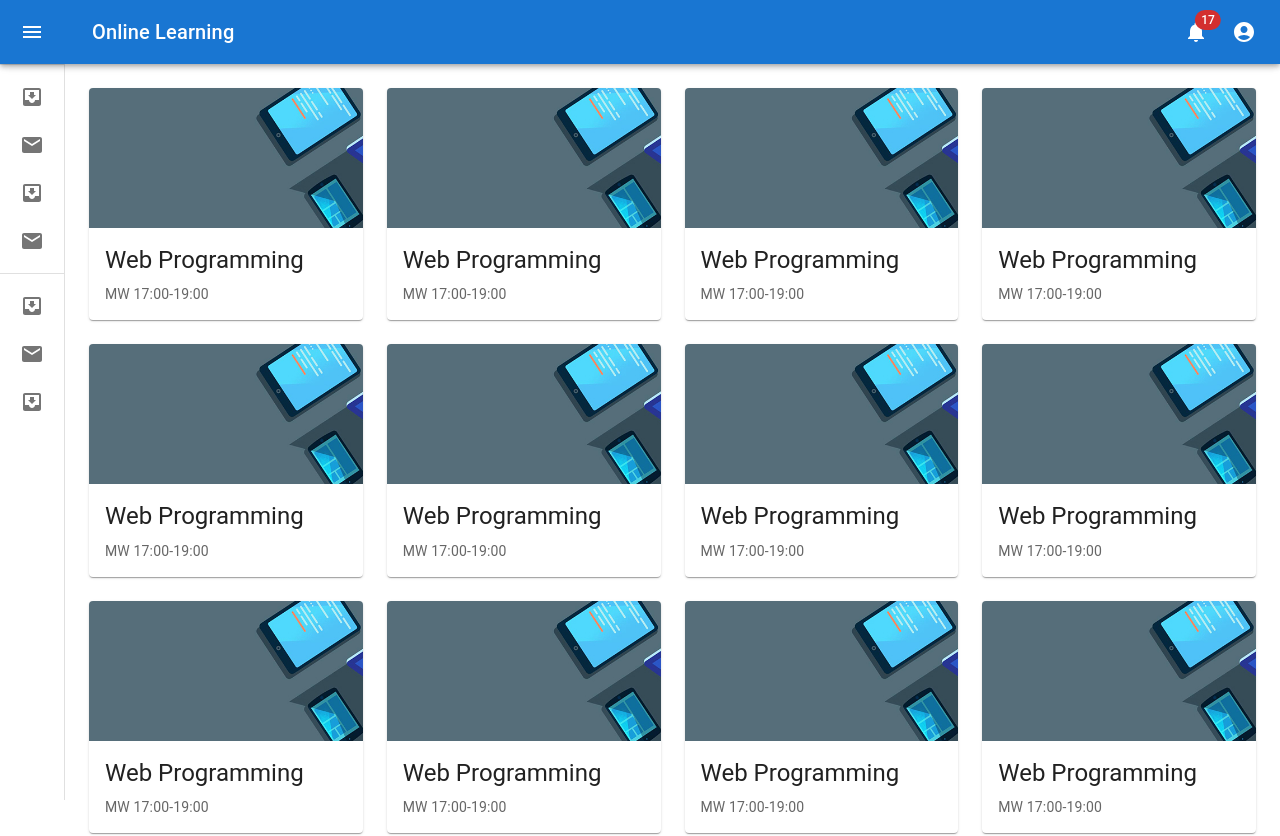
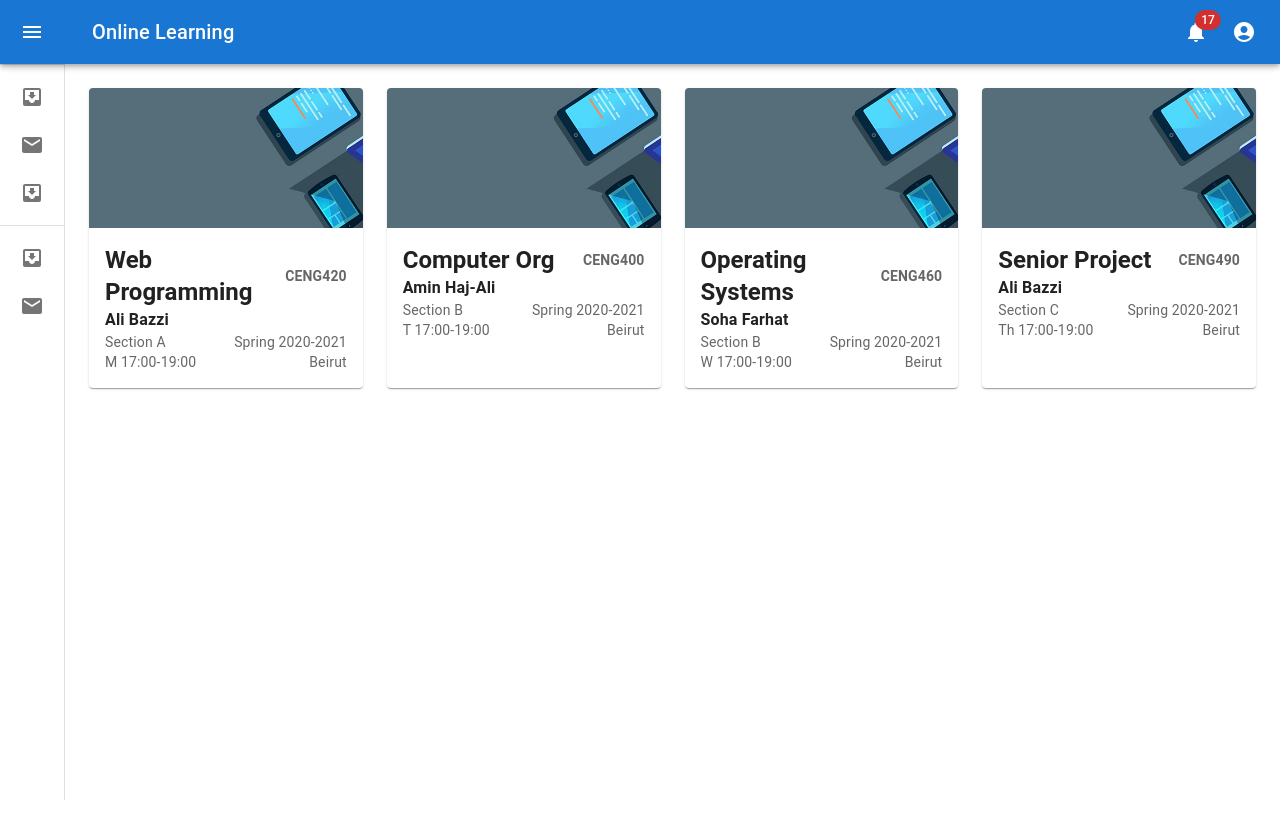
Before and after one commit to nourhashem/online-learning-frontend, a React (Create React App) app: page /dashboard in a window 1280 px wide. Shown: the top 836 px of the page. After the commit the page ends 800 px from the top, so only its background shows below. Built offline with nearby package versions, Linux system fonts and the light colour scheme.

Commit message:
implement class component and tabs

```diff
--- a/src/app.jsx
+++ b/src/app.jsx
@@ -7,6 +7,9 @@ import SignUp from 'containers/SignUp';
 import Dashboard from 'containers/Dashboard';
 import Home from 'containers/Home';
 import Class from 'containers/Class';
+import ClassWork from 'containers/Class/ClassWork';
+import ClassChat from 'containers/Class/ClassChat';
+import ClassStream from 'containers/Class/ClassStream';
 import Main from 'containers/Main';
 
 const App = () => {
@@ -28,7 +31,11 @@ const App = () => {
       <Route path="/signup" element={<SignUp />} />
       <Route path="/dashboard" element={<Dashboard />}>
         <Route index element={<Main />} />
-        <Route path="class" element={<Class />} />
+        <Route path="class/:classId" element={<Class />}>
+          <Route index element={<ClassStream />} />
+          <Route path="chat" element={<ClassChat />} />
+          <Route path="work" element={<ClassWork />} />
+        </Route>
       </Route>
       <Route path="*" element={<NotFound />} />
     </Routes>
--- /dev/null
+++ b/src/containers/Class/ClassChat.js
@@ -0,0 +1,5 @@
+import React from 'react';
+
+const c = () => <h1>Class Chat</h1>;
+
+export default c;
--- /dev/null
+++ b/src/containers/Class/ClassStream.js
@@ -0,0 +1,5 @@
+import React from 'react';
+
+const c = () => <h1>Class Stream</h1>;
+
+export default c;
--- /dev/null
+++ b/src/containers/Class/ClassWork.js
@@ -0,0 +1,5 @@
+import React from 'react';
+
+const c = () => <h1>Class Work</h1>;
+
+export default c;
--- a/src/containers/Class/index.js
+++ b/src/containers/Class/index.js
@@ -1,7 +1,38 @@
+import { Box, Tab, Tabs, Typography } from '@mui/material';
+import mockClasses from 'mocks/classes';
 import React from 'react';
+import { Link, Outlet, useParams } from 'react-router-dom';
 
 const Class = () => {
-  return <h1>Class</h1>;
+  const { classId } = useParams();
+  const myClass = mockClasses.find((c) => c.uuid === classId);
+  const path = document.location.pathname;
+  const startingIndex = path.includes('work')
+    ? 1
+    : path.includes('chat')
+    ? 2
+    : 0;
+  const [tabIndex, setTabIndex] = React.useState(startingIndex);
+  const handleChangeTab = (event, newValue) => {
+    setTabIndex(newValue);
+  };
+  return (
+    <Box>
+      <Typography sm={{ position: 'absolute' }} variant="h4">
+        {myClass.fullName}
+      </Typography>
+      <Tabs centered value={tabIndex} onChange={handleChangeTab}>
+        <Tab
+          LinkComponent={Link}
+          to={`/dashboard/class/${classId}`}
+          label="Stream"
+        />
+        <Tab LinkComponent={Link} to="work" label="Your Work" />
+        <Tab LinkComponent={Link} to="chat" label="Chat" />
+      </Tabs>
+      <Outlet />
+    </Box>
+  );
 };
 
 export default Class;
--- a/src/containers/Dashboard/index.js
+++ b/src/containers/Dashboard/index.js
@@ -17,7 +17,7 @@ import ListItemIcon from '@mui/material/ListItemIcon';
 import ListItemText from '@mui/material/ListItemText';
 import InboxIcon from '@mui/icons-material/MoveToInbox';
 import MailIcon from '@mui/icons-material/Mail';
-import { Outlet } from 'react-router-dom';
+import { Outlet, useNavigate } from 'react-router-dom';
 import { Badge } from '@mui/material';
 import {
   AccountCircle,
@@ -92,6 +92,7 @@ const Drawer = styled(MuiDrawer, {
 }));
 
 export default function MiniDrawer() {
+  const navigate = useNavigate();
   const theme = useTheme();
   const [open, setOpen] = React.useState(false);
 
@@ -120,7 +121,13 @@ export default function MiniDrawer() {
           >
             <MenuIcon />
           </IconButton>
-          <Typography variant="h6" noWrap component="div">
+          <Typography
+            variant="h6"
+            noWrap
+            component="div"
+            style={{ cursor: 'pointer' }}
+            onClick={() => navigate('/dashboard')}
+          >
             Online Learning
           </Typography>
           <Box style={{ flexGrow: 1 }} />
@@ -159,7 +166,7 @@ export default function MiniDrawer() {
         </DrawerHeader>
         <Divider />
         <List>
-          {['Inbox', 'Starred', 'Send email', 'Drafts'].map((text, index) => (
+          {['Classes', 'Exams', 'Grades'].map((text, index) => (
             <ListItemButton
               key={text}
               sx={{
@@ -183,7 +190,7 @@ export default function MiniDrawer() {
         </List>
         <Divider />
         <List>
-          {['All mail', 'Trash', 'Spam'].map((text, index) => (
+          {['Settings', 'Profile'].map((text, index) => (
             <ListItemButton
               key={text}
               sx={{
--- a/src/containers/Main/ClassCard.js
+++ b/src/containers/Main/ClassCard.js
@@ -3,14 +3,23 @@ import Card from '@mui/material/Card';
 import CardContent from '@mui/material/CardContent';
 import CardMedia from '@mui/material/CardMedia';
 import Typography from '@mui/material/Typography';
-import { CardActionArea } from '@mui/material';
+import { CardActionArea, Box } from '@mui/material';
 import CoverImage from 'assets/images/card-cover.jpg';
+import { useNavigate } from 'react-router-dom';
 
 const ClassCard = (props) => {
-  const { name, fullName, section, instructor, campus, semester, time } =
+  const navigate = useNavigate();
+  const { name, fullName, section, instructor, campus, semester, time, uuid } =
     props.data;
+  const openClassURL = (classUuid) => () =>
+    navigate(`/dashboard/class/${classUuid}`);
   return (
-    <Card align="start" sx={{ maxWidth: 345 }}>
+    <Card
+      align="start"
+      sx={{ maxWidth: 345 }}
+      onClick={openClassURL(uuid)}
+      style={{ height: '100%' }}
+    >
       <CardActionArea>
         <CardMedia
           component="img"
@@ -19,12 +28,47 @@ const ClassCard = (props) => {
           alt="green iguana"
         />
         <CardContent>
-          <Typography gutterBottom variant="h5" component="div">
-            {fullName}
+          <Box
+            style={{
+              display: 'flex',
+              justifyContent: 'space-between',
+              alignItems: 'center',
+            }}
+          >
+            <Typography
+              style={{ fontWeight: 'bold' }}
+              variant="h5"
+              component="div"
+            >
+              {fullName}
+            </Typography>
+            <Typography
+              variant="body2"
+              color="text.secondary"
+              style={{ fontWeight: 'bold' }}
+            >
+              {name}
+            </Typography>
+          </Box>
+          <Typography style={{ fontWeight: 'bold' }} variant="body1">
+            {instructor}
           </Typography>
-          <Typography variant="body2" color="text.secondary">
-            {time}
-          </Typography>
+          <Box style={{ display: 'flex', justifyContent: 'space-between' }}>
+            <Typography variant="body2" color="text.secondary">
+              Section {section}
+            </Typography>
+            <Typography variant="body2" color="text.secondary">
+              {semester}
+            </Typography>
+          </Box>
+          <Box style={{ display: 'flex', justifyContent: 'space-between' }}>
+            <Typography variant="body2" color="text.secondary">
+              {time}
+            </Typography>
+            <Typography variant="body2" color="text.secondary">
+              {campus}
+            </Typography>
+          </Box>
         </CardContent>
       </CardActionArea>
     </Card>
--- a/src/containers/Main/index.js
+++ b/src/containers/Main/index.js
@@ -1,7 +1,7 @@
 import { Grid } from '@mui/material';
 import React, { useEffect, useState } from 'react';
 import ClassCard from './ClassCard';
-import mockClasses from './mockClasses';
+import mockClasses from 'mocks/classes';
 
 const Main = () => {
   const [classes, setClasses] = useState([]);
@@ -14,6 +14,7 @@ const Main = () => {
         container
         spacing={{ xs: 2, md: 3 }}
         columns={{ xs: 12, sm: 12, md: 12, lg: 12 }}
+        alignItems="stretch"
       >
         {classes.map((item, index) => (
           <Grid item xs={12} sm={6} md={4} lg={3} key={index} align="center">
--- a/src/containers/Main/mockClasses.js
+++ /dev/null
@@ -1,121 +0,0 @@
-const classes = [
-  {
-    name: 'CENG420',
-    fullName: 'Web Programming',
-    semester: 'Spring 2020-2021',
-    time: 'MW 17:00-19:00',
-    section: 'A',
-    instructor: 'Ali Bazzi',
-    campus: 'Beirut',
-  },
-  {
-    name: 'CENG420',
-    fullName: 'Web Programming',
-    semester: 'Spring 2020-2021',
-    time: 'MW 17:00-19:00',
-    section: 'A',
-    instructor: 'Ali Bazzi',
-    campus: 'Beirut',
-  },
-  {
-    name: 'CENG420',
-    fullName: 'Web Programming',
-    semester: 'Spring 2020-2021',
-    time: 'MW 17:00-19:00',
-    section: 'A',
-    instructor: 'Ali Bazzi',
-    campus: 'Beirut',
-  },
-  {
-    name: 'CENG420',
-    fullName: 'Web Programming',
-    semester: 'Spring 2020-2021',
-    time: 'MW 17:00-19:00',
-    section: 'A',
-    instructor: 'Ali Bazzi',
-    campus: 'Beirut',
-  },
-  {
-    name: 'CENG420',
-    fullName: 'Web Programming',
-    semester: 'Spring 2020-2021',
-    time: 'MW 17:00-19:00',
-    section: 'A',
-    instructor: 'Ali Bazzi',
-    campus: 'Beirut',
-  },
-  {
-    name: 'CENG420',
-    fullName: 'Web Programming',
-    semester: 'Spring 2020-2021',
-    time: 'MW 17:00-19:00',
-    section: 'A',
-    instructor: 'Ali Bazzi',
-    campus: 'Beirut',
-  },
-  {
-    name: 'CENG420',
-    fullName: 'Web Programming',
-    semester: 'Spring 2020-2021',
-    time: 'MW 17:00-19:00',
-    section: 'A',
-    instructor: 'Ali Bazzi',
-    campus: 'Beirut',
-  },
-  {
-    name: 'CENG420',
-    fullName: 'Web Programming',
-    semester: 'Spring 2020-2021',
-    time: 'MW 17:00-19:00',
-    section: 'A',
-    instructor: 'Ali Bazzi',
-    campus: 'Beirut',
-  },
-  {
-    name: 'CENG420',
-    fullName: 'Web Programming',
-    semester: 'Spring 2020-2021',
-    time: 'MW 17:00-19:00',
-    section: 'A',
-    instructor: 'Ali Bazzi',
-    campus: 'Beirut',
-  },
-  {
-    name: 'CENG420',
-    fullName: 'Web Programming',
-    semester: 'Spring 2020-2021',
-    time: 'MW 17:00-19:00',
-    section: 'A',
-    instructor: 'Ali Bazzi',
-    campus: 'Beirut',
-  },
-  {
-    name: 'CENG420',
-    fullName: 'Web Programming',
-    semester: 'Spring 2020-2021',
-    time: 'MW 17:00-19:00',
-    section: 'A',
-    instructor: 'Ali Bazzi',
-    campus: 'Beirut',
-  },
-  {
-    name: 'CENG420',
-    fullName: 'Web Programming',
-    semester: 'Spring 2020-2021',
-    time: 'MW 17:00-19:00',
-    section: 'A',
-    instructor: 'Ali Bazzi',
-    campus: 'Beirut',
-  },
-  {
-    name: 'CENG420',
-    fullName: 'Web Programming',
-    semester: 'Spring 2020-2021',
-    time: 'MW 17:00-19:00',
-    section: 'A',
-    instructor: 'Ali Bazzi',
-    campus: 'Beirut',
-  },
-];
-
-export default classes;
--- /dev/null
+++ b/src/mocks/classes.js
@@ -0,0 +1,44 @@
+const classes = [
+  {
+    name: 'CENG420',
+    fullName: 'Web Programming',
+    semester: 'Spring 2020-2021',
+    time: 'M 17:00-19:00',
+    section: 'A',
+    instructor: 'Ali Bazzi',
+    campus: 'Beirut',
+    uuid: '0cc8d763-e29c-4978-ae01-da0318a99f52',
+  },
+  {
+    name: 'CENG400',
+    fullName: 'Computer Org',
+    semester: 'Spring 2020-2021',
+    time: 'T 17:00-19:00',
+    section: 'B',
+    instructor: 'Amin Haj-Ali',
+    campus: 'Beirut',
+    uuid: '0cc8d763-e29c-4978-ae01-da0318a99f53',
+  },
+  {
+    name: 'CENG460',
+    fullName: 'Operating Systems',
+    semester: 'Spring 2020-2021',
+    time: 'W 17:00-19:00',
+    section: 'B',
+    instructor: 'Soha Farhat',
+    campus: 'Beirut',
+    uuid: '0cc8d763-e29c-4978-ae01-da0318a99f54',
+  },
+  {
+    name: 'CENG490',
+    fullName: 'Senior Project',
+    semester: 'Spring 2020-2021',
+    time: 'Th 17:00-19:00',
+    section: 'C',
+    instructor: 'Ali Bazzi',
+    campus: 'Beirut',
+    uuid: '0cc8d763-e29c-4978-ae01-da0318a99f55',
+  },
+];
+
+export default classes;
```
